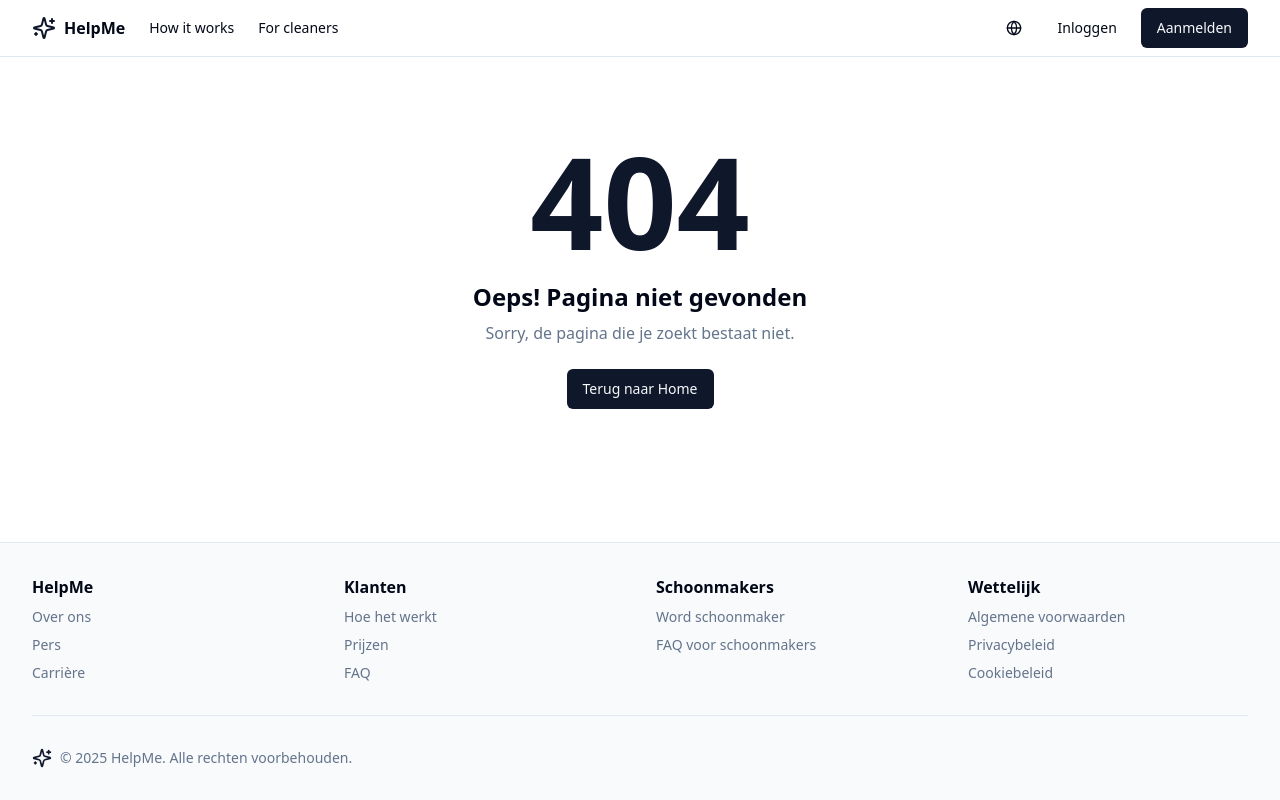
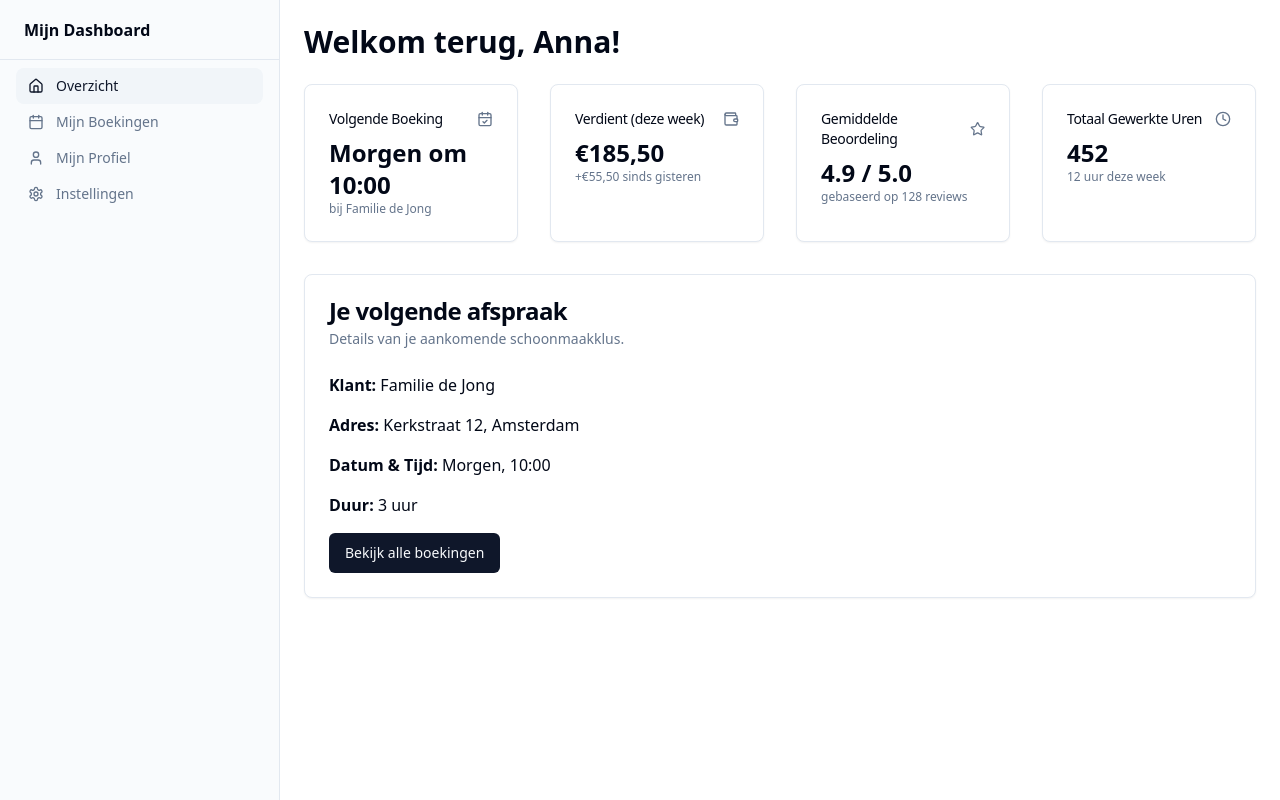
Before and after one commit to brenodiogo1/helpme, a React (Vite) app: page /dashboard in a window 1280 px wide. Built offline with nearby package versions, Linux system fonts and the light colour scheme.

Commit message:
[dyad] Criando a base do painel do faxineiro com layout e página de visão geral - wrote 8 file(s)

```diff
--- a/src/App.tsx
+++ b/src/App.tsx
@@ -3,21 +3,23 @@ import { Toaster as Sonner } from "@/components/ui/sonner";
 import { TooltipProvider } from "@/components/ui/tooltip";
 import { QueryClient, QueryClientProvider } from "@tanstack/react-query";
 import { BrowserRouter, Routes, Route, Outlet } from "react-router-dom";
-import Index from "./pages/Index";
-import NotFound from "./pages/NotFound";
-import Layout from "./components/Layout";
-import Zoeken from "./pages/Zoeken";
-import SchoonmakerProfiel from "./pages/SchoonmakerProfiel";
-import Boeken from "./pages/Boeken";
-import Bevestiging from "./pages/Bevestiging";
-import VoorSchoonmakers from "./pages/VoorSchoonmakers";
-import Login from "./pages/Login";
-import Registreren from "./pages/Registreren";
-import AdminLayout from "./pages/admin/AdminLayout";
-import Dashboard from "./pages/admin/Dashboard";
-import SchoonmakersBeheren from "./pages/admin/SchoonmakersBeheren";
-import BoekingenBeheren from "./pages/admin/BoekingenBeheren";
-import SchoonmakerForm from "./pages/admin/SchoonmakerForm";
+import Index from "@/pages/Index";
+import NotFound from "@/pages/NotFound";
+import Layout from "@/components/Layout";
+import Zoeken from "@/pages/Zoeken";
+import SchoonmakerProfiel from "@/pages/SchoonmakerProfiel";
+import Boeken from "@/pages/Boeken";
+import Bevestiging from "@/pages/Bevestiging";
+import VoorSchoonmakers from "@/pages/VoorSchoonmakers";
+import Login from "@/pages/Login";
+import Registreren from "@/pages/Registreren";
+import AdminLayout from "@/pages/admin/AdminLayout";
+import Dashboard from "@/pages/admin/Dashboard";
+import SchoonmakersBeheren from "@/pages/admin/SchoonmakersBeheren";
+import BoekingenBeheren from "@/pages/admin/BoekingenBeheren";
+import SchoonmakerForm from "@/pages/admin/SchoonmakerForm";
+import CleanerLayout from "@/pages/cleaner/CleanerLayout";
+import CleanerDashboard from "@/pages/cleaner/CleanerDashboard";
 
 const queryClient = new QueryClient();
 
@@ -46,6 +48,11 @@ const App = () => (
             <Route path="/registreren" element={<Registreren />} />
           </Route>
 
+          {/* Cleaner Dashboard Routes */}
+          <Route path="/dashboard" element={<CleanerLayout />}>
+            <Route index element={<CleanerDashboard />} />
+          </Route>
+
           {/* Admin Routes */}
           <Route path="/admin" element={<AdminLayout />}>
             <Route index element={<Dashboard />} />
--- /dev/null
+++ b/src/components/CleanerSidebar.tsx
@@ -0,0 +1,66 @@
+import { Home, Calendar, User, Settings } from "lucide-react";
+import { Link, useLocation } from "react-router-dom";
+import { cn } from "@/lib/utils";
+
+const CleanerSidebar = () => {
+  const location = useLocation();
+  const isActive = (path: string) => location.pathname.startsWith(path);
+
+  return (
+    <div className="hidden border-r bg-muted/40 md:block">
+      <div className="flex h-full max-h-screen flex-col gap-2">
+        <div className="flex h-14 items-center border-b px-4 lg:h-[60px] lg:px-6">
+          <Link to="/dashboard" className="flex items-center gap-2 font-semibold">
+            <span className="">Mijn Dashboard</span>
+          </Link>
+        </div>
+        <div className="flex-1">
+          <nav className="grid items-start px-2 text-sm font-medium lg:px-4">
+            <Link
+              to="/dashboard"
+              className={cn(
+                "flex items-center gap-3 rounded-lg px-3 py-2 text-muted-foreground transition-all hover:text-primary",
+                location.pathname === "/dashboard" && "bg-muted text-primary"
+              )}
+            >
+              <Home className="h-4 w-4" />
+              Overzicht
+            </Link>
+            <Link
+              to="/dashboard/boekingen"
+              className={cn(
+                "flex items-center gap-3 rounded-lg px-3 py-2 text-muted-foreground transition-all hover:text-primary",
+                isActive("/dashboard/boekingen") && "bg-muted text-primary"
+              )}
+            >
+              <Calendar className="h-4 w-4" />
+              Mijn Boekingen
+            </Link>
+            <Link
+              to="/dashboard/profiel"
+              className={cn(
+                "flex items-center gap-3 rounded-lg px-3 py-2 text-muted-foreground transition-all hover:text-primary",
+                isActive("/dashboard/profiel") && "bg-muted text-primary"
+              )}
+            >
+              <User className="h-4 w-4" />
+              Mijn Profiel
+            </Link>
+            <Link
+              to="/dashboard/instellingen"
+              className={cn(
+                "flex items-center gap-3 rounded-lg px-3 py-2 text-muted-foreground transition-all hover:text-primary",
+                isActive("/dashboard/instellingen") && "bg-muted text-primary"
+              )}
+            >
+              <Settings className="h-4 w-4" />
+              Instellingen
+            </Link>
+          </nav>
+        </div>
+      </div>
+    </div>
+  );
+};
+
+export default CleanerSidebar;
--- /dev/null
+++ b/src/pages/cleaner/CleanerDashboard.tsx
@@ -0,0 +1,80 @@
+import { Card, CardContent, CardDescription, CardHeader, CardTitle } from "@/components/ui/card";
+import { CalendarCheck, Clock, Star, Wallet } from "lucide-react";
+import { Button } from "@/components/ui/button";
+import { Link } from "react-router-dom";
+
+const mockUpcomingBooking = {
+    customer: "Familie de Jong",
+    address: "Kerkstraat 12, Amsterdam",
+    date: "Morgen, 10:00",
+    hours: 3,
+};
+
+const CleanerDashboard = () => {
+  return (
+    <div>
+      <h1 className="text-3xl font-bold mb-6">Welkom terug, Anna!</h1>
+      <div className="grid gap-4 md:grid-cols-2 md:gap-8 lg:grid-cols-4 mb-8">
+        <Card>
+          <CardHeader className="flex flex-row items-center justify-between space-y-0 pb-2">
+            <CardTitle className="text-sm font-medium">Volgende Boeking</CardTitle>
+            <CalendarCheck className="h-4 w-4 text-muted-foreground" />
+          </CardHeader>
+          <CardContent>
+            <div className="text-2xl font-bold">Morgen om 10:00</div>
+            <p className="text-xs text-muted-foreground">bij Familie de Jong</p>
+          </CardContent>
+        </Card>
+        <Card>
+          <CardHeader className="flex flex-row items-center justify-between space-y-0 pb-2">
+            <CardTitle className="text-sm font-medium">Verdient (deze week)</CardTitle>
+            <Wallet className="h-4 w-4 text-muted-foreground" />
+          </CardHeader>
+          <CardContent>
+            <div className="text-2xl font-bold">€185,50</div>
+            <p className="text-xs text-muted-foreground">+€55,50 sinds gisteren</p>
+          </CardContent>
+        </Card>
+        <Card>
+          <CardHeader className="flex flex-row items-center justify-between space-y-0 pb-2">
+            <CardTitle className="text-sm font-medium">Gemiddelde Beoordeling</CardTitle>
+            <Star className="h-4 w-4 text-muted-foreground" />
+          </CardHeader>
+          <CardContent>
+            <div className="text-2xl font-bold">4.9 / 5.0</div>
+            <p className="text-xs text-muted-foreground">gebaseerd op 128 reviews</p>
+          </CardContent>
+        </Card>
+        <Card>
+          <CardHeader className="flex flex-row items-center justify-between space-y-0 pb-2">
+            <CardTitle className="text-sm font-medium">Totaal Gewerkte Uren</CardTitle>
+            <Clock className="h-4 w-4 text-muted-foreground" />
+          </CardHeader>
+          <CardContent>
+            <div className="text-2xl font-bold">452</div>
+            <p className="text-xs text-muted-foreground">12 uur deze week</p>
+          </CardContent>
+        </Card>
+      </div>
+      <div>
+        <Card>
+            <CardHeader>
+                <CardTitle>Je volgende afspraak</CardTitle>
+                <CardDescription>Details van je aankomende schoonmaakklus.</CardDescription>
+            </CardHeader>
+            <CardContent className="space-y-4">
+                <p><strong>Klant:</strong> {mockUpcomingBooking.customer}</p>
+                <p><strong>Adres:</strong> {mockUpcomingBooking.address}</p>
+                <p><strong>Datum & Tijd:</strong> {mockUpcomingBooking.date}</p>
+                <p><strong>Duur:</strong> {mockUpcomingBooking.hours} uur</p>
+                <Button asChild>
+                    <Link to="/dashboard/boekingen">Bekijk alle boekingen</Link>
+                </Button>
+            </CardContent>
+        </Card>
+      </div>
+    </div>
+  );
+};
+
+export default CleanerDashboard;
--- /dev/null
+++ b/src/pages/cleaner/CleanerLayout.tsx
@@ -0,0 +1,17 @@
+import CleanerSidebar from "@/components/CleanerSidebar";
+import { Outlet } from "react-router-dom";
+
+const CleanerLayout = () => {
+  return (
+    <div className="grid min-h-screen w-full md:grid-cols-[220px_1fr] lg:grid-cols-[280px_1fr]">
+      <CleanerSidebar />
+      <div className="flex flex-col">
+        <main className="flex flex-1 flex-col gap-4 p-4 lg:gap-6 lg:p-6">
+          <Outlet />
+        </main>
+      </div>
+    </div>
+  );
+};
+
+export default CleanerLayout;
```
Also changed, not shown: 1 other file (tests, documents, lock files or other folders).
